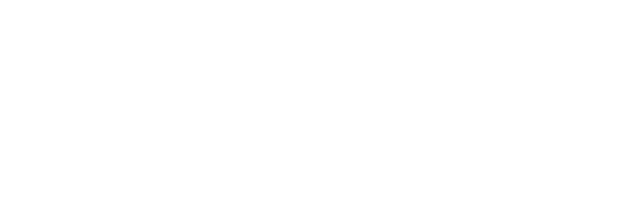
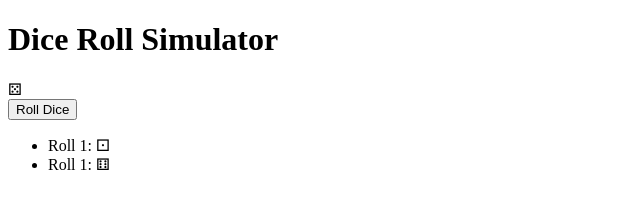
Before and after one commit to Jennifer-Sence/dice_roll_simulator, a plain HTML site: page index.html in a window 1280 px wide. Shown: the whole page, without its empty margins (0-640 px from the left). Drawn offline with Linux system fonts and the light colour scheme.

Commit message:
html part completed

```diff
--- a/index.html
+++ b/index.html
@@ -7,5 +7,12 @@
 </head>
 <body>
 
+    <h1 class="title">Dice Roll Simulator</h1>
+    <div class="dice" id="dice">&#9860;</div>
+    <button id="roll-button">Roll Dice</button>
+    <ul id="roll-history">
+        <li>Roll 1: <span>&#9856;</span></li>
+        <li>Roll 1: <span>&#9861;</span></li>
+    </ul>
 </body>
 </html>
```
